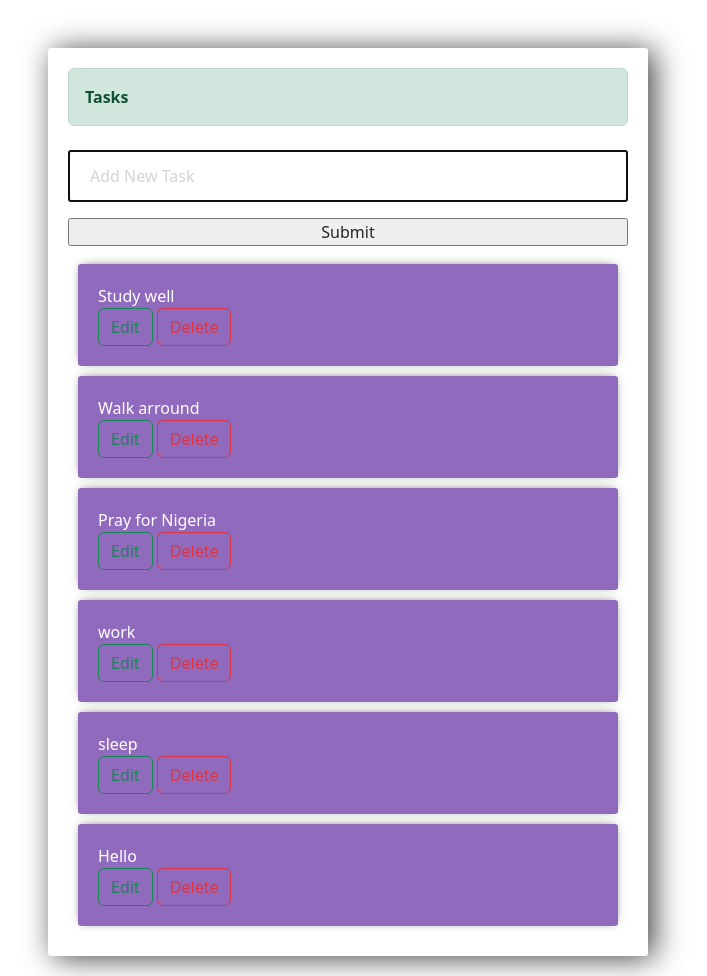
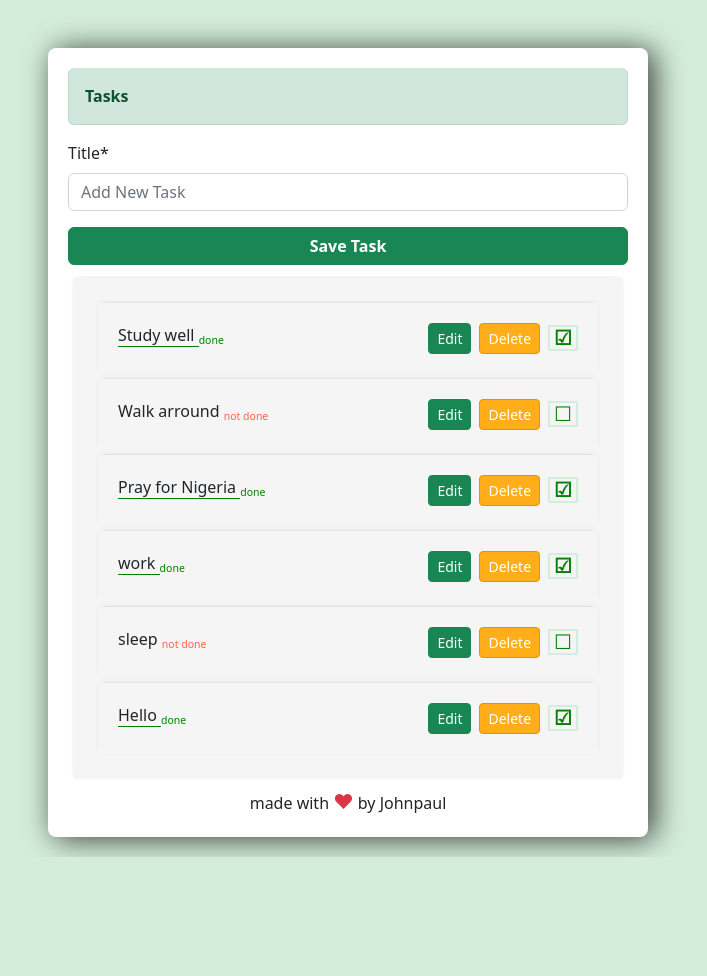
Before and after one commit to johnpauljpc/TodoApp, a Django app: page / in a window 1280 px wide. Shown: the whole page, without its empty margins (292-999 px from the left). After the commit the page ends 857 px from the top, so only its background shows below. Run offline with Django 4.2, Linux system fonts and the light colour scheme; data comes from the database, SQL or seed files in the repository; both versions use the stored data as it was after the commit; some libraries are stand-ins or nearby versions.

Commit message:
completed

```diff
--- a/static/css/main.css
+++ b/static/css/main.css
@@ -16,26 +16,38 @@
 	}
 
 	.submit{
-		background-color: #6BA3E8;
+		/*background-color: green; */
+		border-radius: 100px;
+  	}
+
+
+	.center-column1{
+		max-width:600px;
+		height: 600px;
+		margin: auto;
+		padding:20px;
+		background-color: #fff;
+		border-radius: 10px;
+		box-shadow: 6px 2px 30px 0px rgba(0,0,0,0.75);
 	}
 
 	.center-column{
-		width:600px;
+		max-width:600px;
 		margin: 20px auto;
 		padding:20px;
 		background-color: #fff;
-		border-radius: 3px;
+		border-radius: 8px;
 		box-shadow: 6px 2px 30px 0px rgba(0,0,0,0.75);
 	}
 
 	.item-row{
-		background-color: #906abd;
-		margin: 10px;
+		background-color: whitesmoke; /*#d4edda#906abd*/;
+		margin: 5px;
 		padding: 20px;
 		border-radius: 3px;
-		color: #fff;
+		/*color: #fff;*/
 		font-size: 16px;
-		box-shadow: 0px -1px 10px -4px rgba(0,0,0,0.75);
+		box-shadow: 0px -1px 5px -4px rgba(0,0,0,0.75);
 	}
 
 	.btn-danger{
--- a/tasks/forms.py
+++ b/tasks/forms.py
@@ -3,7 +3,8 @@ from .models import Task
 
 
 class TaskForm(forms.ModelForm):
-	title = forms.CharField(widget = forms.TextInput(attrs = {'placeholder': 'Add New Task', 'autofocus': True}))
+	title = forms.CharField(widget = forms.TextInput(attrs = {'placeholder': 'Add New Task', 'bg-primary'
+  'border':  '30px solid red' }))
 	class Meta:
 		model = Task
-		fields = '__all__'
+		fields = ['title']
--- a/tasks/templates/base.html
+++ b/tasks/templates/base.html
@@ -8,18 +8,9 @@
 		<link rel="stylesheet" type="text/css" href="	https://cdn.jsdelivr.net/npm/bootstrap@5.2.1/dist/css/bootstrap.min.css">
 		<link rel="stylesheet" type="text/css" href="{% static 'css/main.css'%}">
 </head>
-<body >
+<body style="background-color: #d4edda" >
 
 	<div class="container mt-5">
-		{% for msg in messages %}
-
-<div class="alert alert-warning alert-dismissible fade show" role="alert">
-  <strong>{{msg}}</strong>
-  <button type="button" class="btn-close" data-bs-dismiss="alert" aria-label="Close"></button>
-</div>
-
-
-		{% endfor %}
 
 {%block content%}
 
@@ -27,6 +18,7 @@
 
 	</div>
 
+
 <script src="https://cdn.jsdelivr.net/npm/@popperjs/core@2.11.6/dist/umd/popper.min.js" integrity="sha384-oBqDVmMz9ATKxIep9tiCxS/Z9fNfEXiDAYTujMAeBAsjFuCZSmKbSSUnQlmh/jp3" crossorigin="anonymous"></script>
 <script src="https://cdn.jsdelivr.net/npm/bootstrap@5.2.1/dist/js/bootstrap.min.js" integrity="sha384-7VPbUDkoPSGFnVtYi0QogXtr74QeVeeIs99Qfg5YCF+TidwNdjvaKZX19NZ/e6oz" crossorigin="anonymous"></script>
 </body>
--- a/tasks/templates/index.html
+++ b/tasks/templates/index.html
@@ -4,26 +4,62 @@
 {% block content%}
 
 
+
    <div class="center-column">
+      {% for msg in messages %}
 
-<div class="alert alert-success"><strong>Tasks</strong> </div>
+<div class="alert alert-warning alert-dismissible fade show" role="alert">
+  <center><strong>{{msg}}</strong></center>
+  <button type="button" class="btn-close" data-bs-dismiss="alert" aria-label="Close"></button>
+</div>
+{%endfor%}
+
+<div class="alert alert-success" style="border-top: 20px red;"><strong>Tasks</strong> </div>
 
 <form method="POST" >
    {%csrf_token%}
-   <div> {{form.title}}</div>
+   <div> {{form|crispy}}</div>
    <div>
-      <div><input class="card-body" type="submit" name="new_task" value="Submit" ></div>
+      <input style="color: white; font-weight: bolder;" class="btn btn-success" type="submit" value="Save Task" name="">
+   </div>
+</form>
+<div class = 'item-row'>
+{% for task in tasks %}
+<div class="item-row">
+   <div class="row">
+
+<div class="col-6">
+      {% if task.complete == True %}
+  <font style="border-bottom: 1px solid green;" > {{task}} </font><small class="text-muted"><sub style="color:green;">done</sub></small>
+      {%else%}
+      <span>{{task}} <small class="text-muted"><sub style="color:tomato;">not done</sub></small></span>
+      {% endif %}
 </div>
-</form>
-<div class = 'todo-list'>
-{% for task in tasks %}
-<div class="item-row">{{task}}<br>
-<a class="btn btn-outline-success" href="{% url 'update' task.id %}">Edit</a>
-<a class="btn btn-outline-danger" href="{% url 'delete' task.id %}">Delete</a>
+
+<div class="col-6 d-flex justify-content-end">
+   <a class="btn btn-sm btn-success" href="{% url 'update' task.id %}">Edit</a>
+<a class="btn btn-sm btn-danger mx-2" href="{% url 'delete' task.id %}">Delete</a>
+
+{% if task.complete == True %}
+<a style="font-weight: 1000; border-color:white; text-decoration: none; color: green; font-family: Arial; "  href="{% url 'complete' task.id %}"><font class=" px-1" style="border: 2px solid #d4edda; font-size: 20px;"> &#9745;</font></a>
+
+{%else%}
+<a  href="{% url 'complete' task.id %}" style=" font-family: Arial; text-decoration: none; "><font class=" px-1" style="border: 2px solid #d4eddf; font-size: 20px; color: /*navajowhite*/ green; "> &#9744;</font></a>
+{% endif %}
+</div>
+
+
+</div>
+
+
+
+
+
 </div>
 {% endfor %}
    </div>
+
+   <footer class="text-center mt-2 " >made with <b class="text-danger" style="font-size: 20px">&hearts;</b> by Johnpaul</footer>
 </div>
 
-
 {%endblock content%}
--- a/tasks/urls.py
+++ b/tasks/urls.py
@@ -1,9 +1,10 @@
 from django.urls import path
-from .views import home, update, delete
+from .views import home, update, delete, complete
 
 urlpatterns = [
 
 	path('', home, name = 'home'),
 	path('update/<int:pk>/', update, name ="update"),
-	path('delete/<int:pk>/', delete, name = "delete")
+	path('delete/<int:pk>/', delete, name = "delete"),
+	path('complete/<int:pk>/', complete, name = "complete"),
 ]
--- a/tasks/views.py
+++ b/tasks/views.py
@@ -54,3 +54,23 @@ def delete(request, pk):
 
 
 	return render(request, 'delete.html', {'obj':obj})
+
+
+def complete(request, pk):
+	obj = Task.objects.get(id = pk)
+	option = obj.complete
+	print("This is option  ", obj)
+	ts = str(obj)
+	if option == True:
+		obj.complete = False
+
+		obj.save()
+		messages.info(request, "Task (" + ts + ") Not done")
+		return redirect('/')
+	else:
+		obj.complete = True
+		obj.save()
+		messages.success(request, "Completed task")
+		return redirect('/')
+
+	return render(request, 'index.html')
```
Also changed, not shown: tasks/templates/delete.html (+5 -2 lines), tasks/templates/update.html (+39 -4 lines), db.sqlite3.
